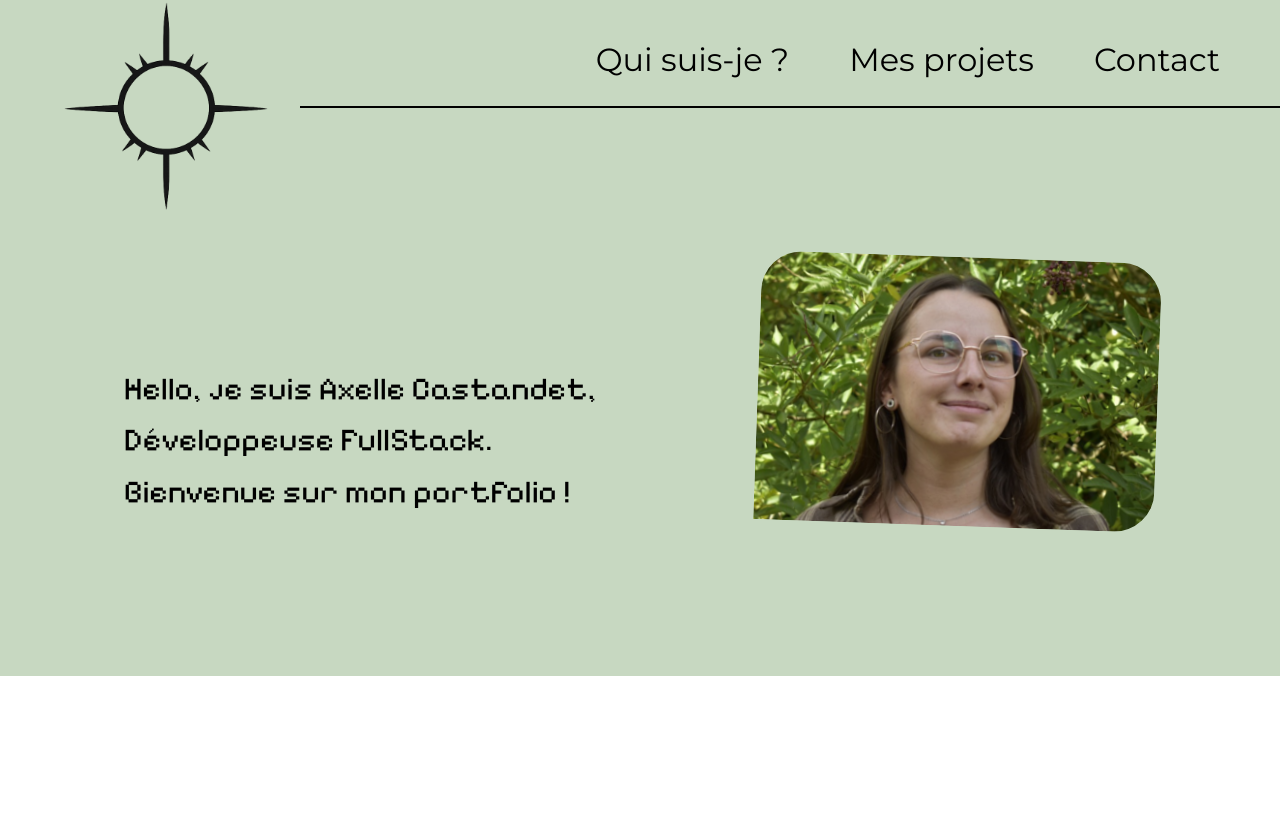
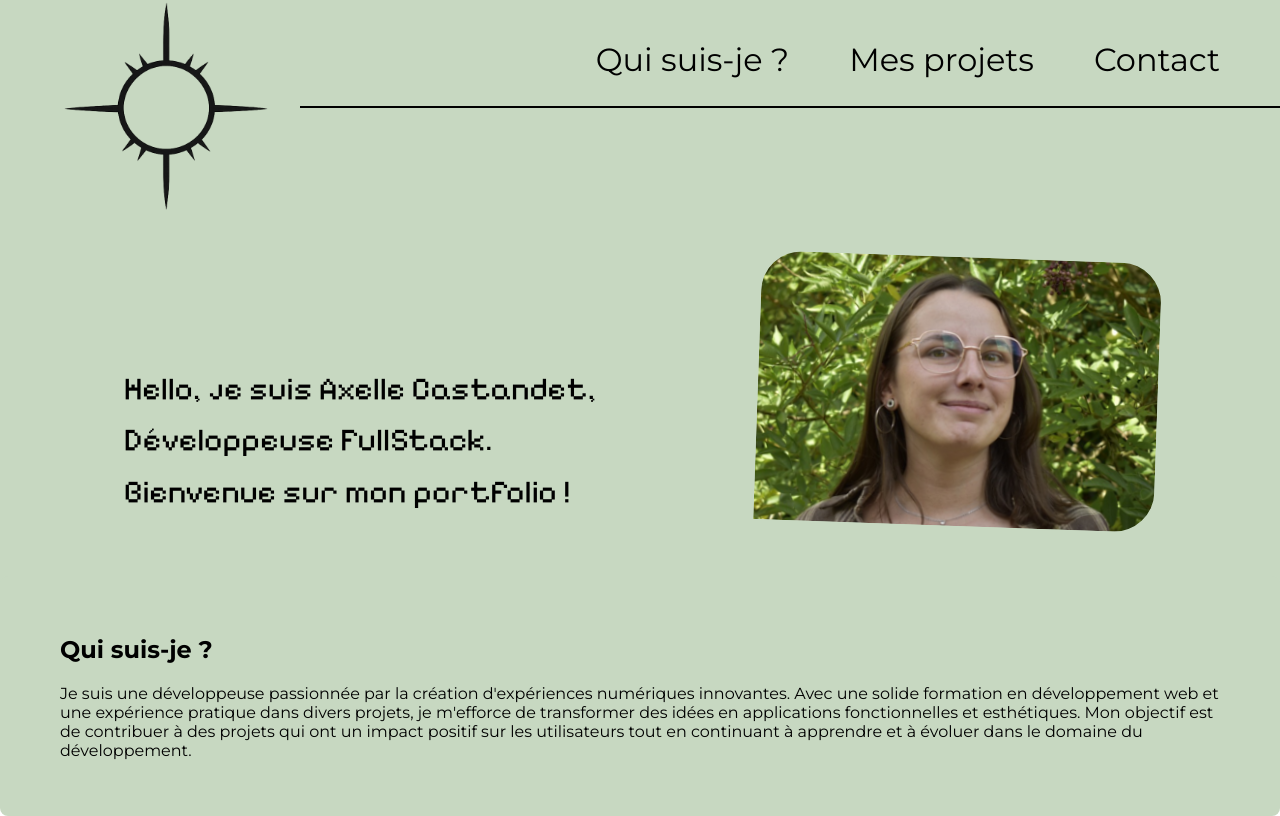
Before and after one commit to alnilam0112/portfolio, a React app: page / in a window 1280 px wide. Built offline with nearby package versions, Linux system fonts and the light colour scheme; the HTML template or start-up script is replaced by a standard one.

Commit message:
about section done

```diff
--- a/src/components/About.jsx
+++ b/src/components/About.jsx
@@ -0,0 +1,14 @@
+import '../styles/About.css'
+
+function About() {
+    return (
+        <section className="about" id="about">
+            <h2>Qui suis-je ?</h2>
+            <p>
+                Je suis une développeuse passionnée par la création d'expériences numériques innovantes. Avec une solide formation en développement web et une expérience pratique dans divers projets, je m'efforce de transformer des idées en applications fonctionnelles et esthétiques. Mon objectif est de contribuer à des projets qui ont un impact positif sur les utilisateurs tout en continuant à apprendre et à évoluer dans le domaine du développement.
+            </p>
+        </section>
+    )
+}
+
+export default About
--- a/src/pages/Home.jsx
+++ b/src/pages/Home.jsx
@@ -1,5 +1,6 @@
 import Header from "../components/Header"
 import Title from "../components/Title"
+import About from "../components/About"
 
 function Home() {
   return (
@@ -8,6 +9,7 @@ function Home() {
 
       <main>
         <Title />
+        <About />
       </main>
     </>
   )
--- /dev/null
+++ b/src/styles/About.css
@@ -0,0 +1,8 @@
+.about {
+    margin-top: -100px;
+    padding: 40px 60px;
+    background-color: #c7d8c1;
+    border-radius: 8px;
+    font-family: 'montserrat', sans-serif;
+
+}
```
